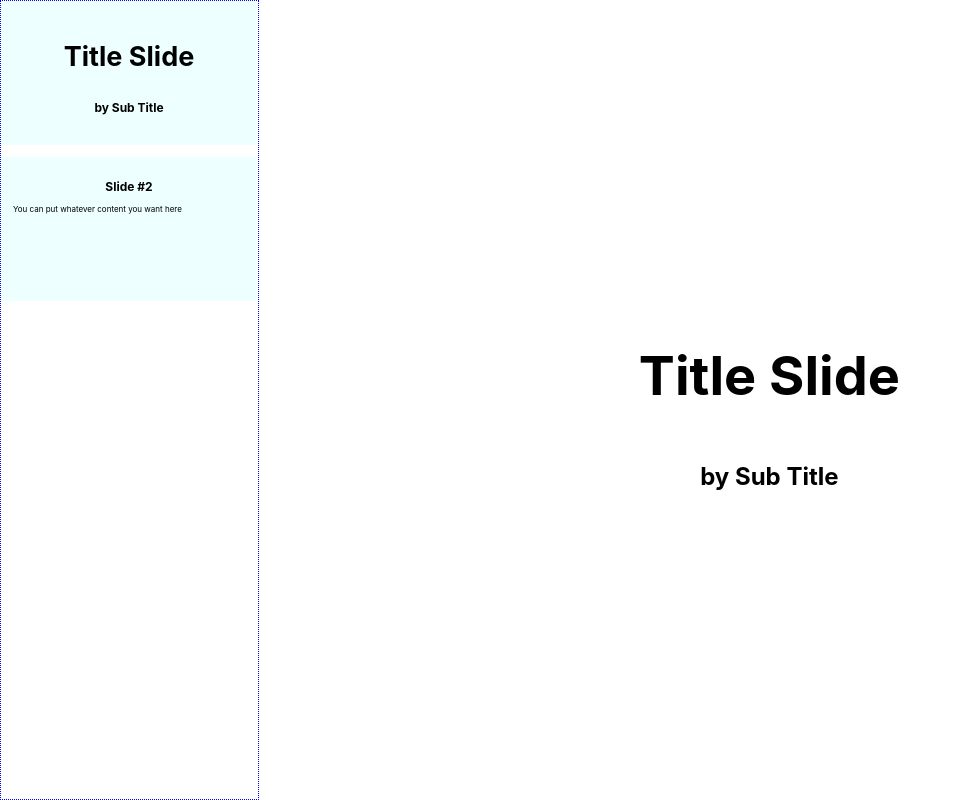
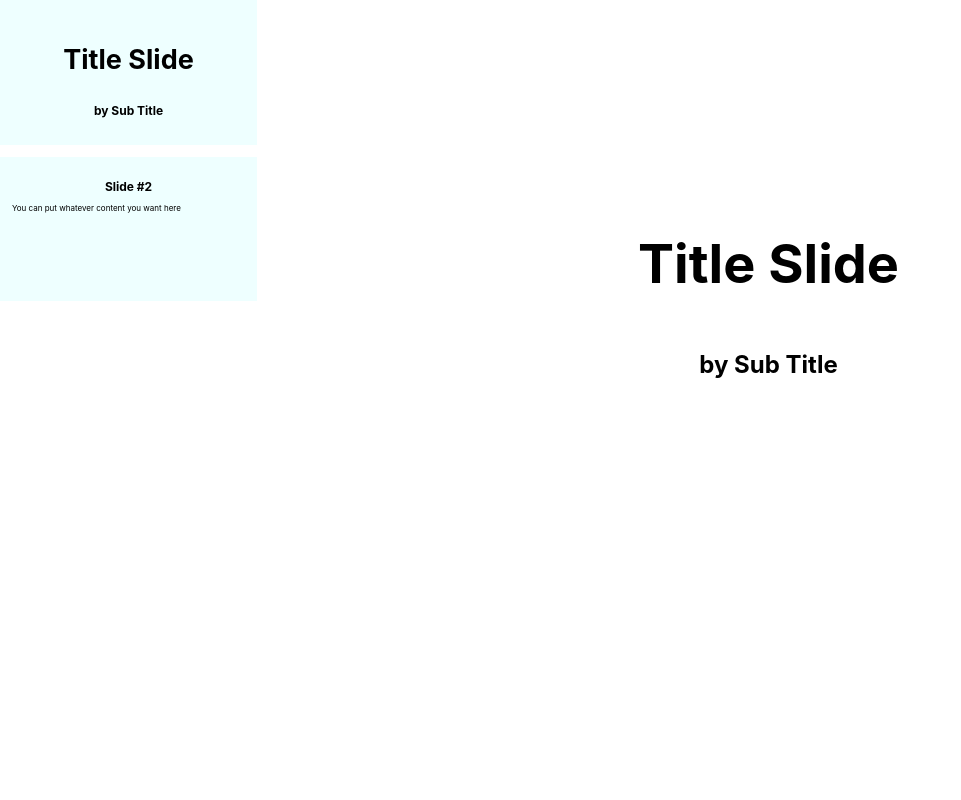
Before and after one commit to fredcollman/react-flume, a React (Create React App) app: page / in a window 1280 px wide. Shown: the whole page, without its empty margins (0-961 px from the left). Built offline with nearby package versions, Linux system fonts and the light colour scheme.

Commit message:
Use AspectRatio to avoid explicit heights

```diff
--- a/src/App.css
+++ b/src/App.css
@@ -15,10 +15,6 @@
 
 .width-m {
   width: 32em;
-}
-
-.height-m {
-  height: 18em;
 }
 
 .padding-m {
--- a/src/App.js
+++ b/src/App.js
@@ -9,16 +9,14 @@ import ShowBorder from "./ShowBorder";
 
 const App = () => (
   <main className="with-sidebar">
-    <ShowBorder color="blue">
     <Thumbnails>
       <TitleSlide title="Title Slide" subtitle="by Sub Title" />
       <SimpleSlide title="Slide #2">
         You can put whatever content you want here
       </SimpleSlide>
     </Thumbnails>
-    </ShowBorder>
     <section>
-      <TitleSlide height="100vh" title="Title Slide" subtitle="by Sub Title" />
+      <TitleSlide title="Title Slide" subtitle="by Sub Title" />
     </section>
   </main>
 );
--- a/src/BaseSlide.js
+++ b/src/BaseSlide.js
@@ -1,13 +1,14 @@
 // @flow
 import React, { type Node } from "react";
 import classnames from "classnames";
+import AspectRatio from "./AspectRatio";
 
 type Props = { children: Node, height?: string, className?: string };
 
 const BaseSlide = ({ height, children, className }: Props) => (
-  <article className={classnames("padding-m", className)} style={{ height }}>
-    {children}
-  </article>
+  <AspectRatio ratio={16 / 9}>
+    <article className={classnames("padding-m", className)}>{children}</article>
+  </AspectRatio>
 );
 
 export default BaseSlide;
--- a/src/Thumbnails.js
+++ b/src/Thumbnails.js
@@ -6,11 +6,11 @@ type Props = {
 };
 
 const Thumbnail = ({ children }: Props) => (
-  <div className="width-m height-m bg-subtle">{children}</div>
+  <div className="bg-subtle">{children}</div>
 );
 
 const Thumbnails = ({ children }: Props) => (
-  <aside className="stack stack-m scale-half">
+  <aside className="stack stack-m scale-half width-m">
     {React.Children.map(children, child => (
       <Thumbnail>{child}</Thumbnail>
     ))}
```
Lines whose indentation alone changed are shown as unchanged.
